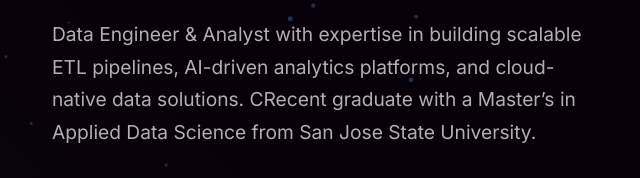
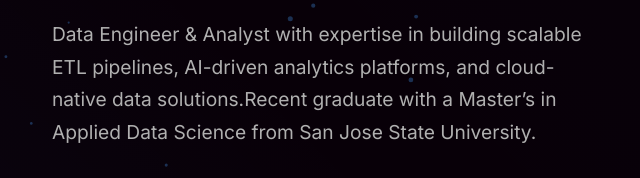
Before and after one commit to Vaishnavi-mocherla/Portfolio-Website, a plain HTML site: page index.html in a window 1280 px wide. Shown: the part 497-675 px from the top of the page, 20-660 px from the left. Drawn offline with nearby package versions, Linux system fonts and the light colour scheme.

Commit message:
Update index.html

```diff
--- a/index.html
+++ b/index.html
@@ -347,7 +347,7 @@ document.addEventListener("click", function (e) {
           </h1>
           <p class="hero-description">
             Data Engineer & Analyst with expertise in building scalable ETL pipelines, AI-driven analytics platforms,
-            and cloud-native data solutions. CRecent graduate with a Master’s in Applied Data Science from San Jose
+            and cloud-native data solutions.Recent graduate with a Master’s in Applied Data Science from San Jose
             State University.
           </p>
           <div class="hero-actions">
```
